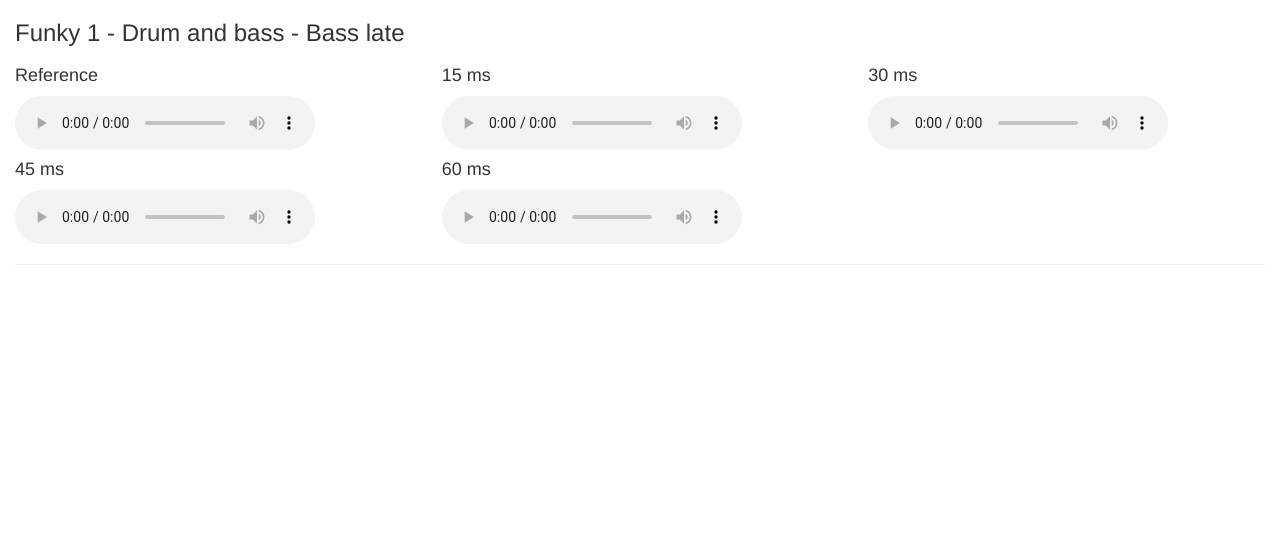
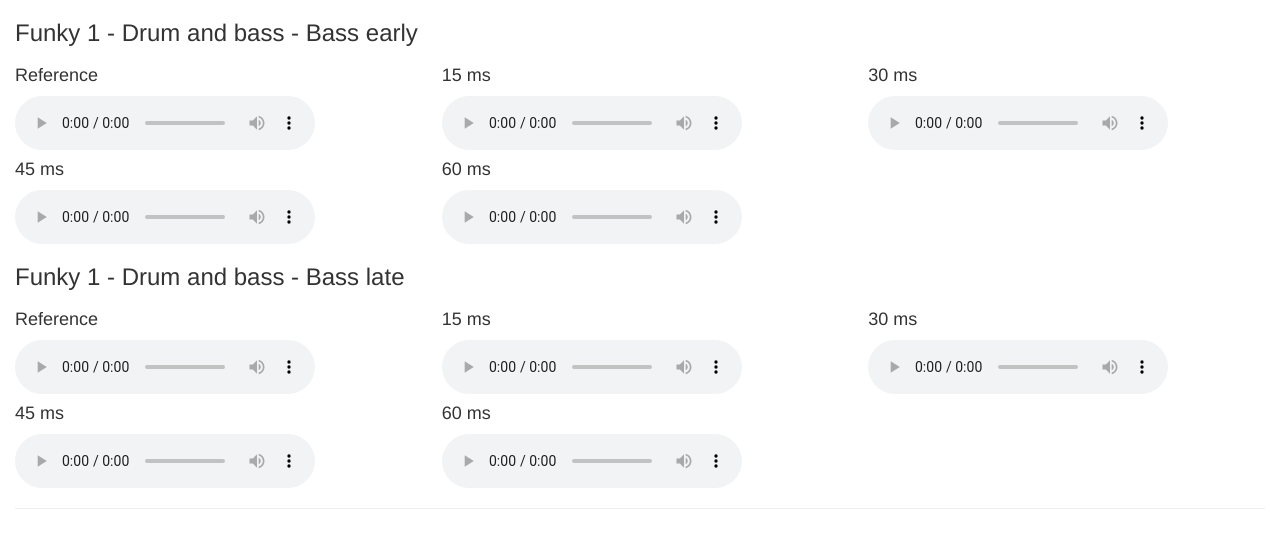
Before and after one commit to Thomas-Mout/grooveperception.github.io, a plain HTML site: page index.html in a window 1280 px wide. Drawn offline with nearby package versions, Linux system fonts and the light colour scheme.

Commit message:
Update index.html

```diff
--- a/index.html
+++ b/index.html
@@ -23,7 +23,7 @@
 	<div class="container-fluid">
 
 	<!-- Funky 1 - Drum and bass -->
-	  <h3>Funky 1 - Drum and bass - Bass late</h3>
+	  <h3>Funky 1 - Drum and bass - Bass early</h3>
 	  <div class="row">
 		<div class="col-sm-4">
 			<h4>Reference</h4>
@@ -36,7 +36,7 @@
 		<div class="col-sm-4">
 			<h4>15 ms</h4>
 			<audio controls>
-			<source src="audio_examples/sample_05_vocals/ground_truth.flac" type="audio/flac">
+			<source src="Audio/Track1_FunkyBssEarly_15ms.wav" type="audio/wave">
 			Your browser does not support the audio element.
 			</audio>
 		</div>
@@ -44,7 +44,7 @@
 		<div class="col-sm-4">
 			<h4>30 ms</h4>
 			<audio controls>
-			<source src="audio_examples/sample_05_vocals/demucs_v4.flac" type="audio/flac">
+			<source src="Audio/Track1_FunkyBssEarly_30ms.wav" type="audio/wave">
 			Your browser does not support the audio element.
 			</audio>
 		</div>
@@ -52,7 +52,7 @@
 		<div class="col-sm-4">
 			<h4>45 ms</h4>
 			<audio controls>
-			<source src="audio_examples/sample_05_vocals/demucs_v2.flac" type="audio/flac">
+			<source src="Audio/Track1_FunkyBssEarly_45ms.wav" type="audio/wave">
 			Your browser does not support the audio element.
 			</audio>
 		</div>
@@ -60,7 +60,52 @@
 		<div class="col-sm-4">
 			<h4>60 ms</h4>
 			<audio controls>
-			<source src="audio_examples/sample_05_vocals/demucs_v2.flac" type="audio/flac">
+			<source src="Audio/Track1_FunkyBssEarly_60ms.wav" type="audio/wave">
+			Your browser does not support the audio element.
+			</audio>
+		</div>
+
+	  </div>
+
+	<!-- Funky 1 - Drum and bass -->
+	  <h3>Funky 1 - Drum and bass - Bass late</h3>
+	  <div class="row">
+		<div class="col-sm-4">
+			<h4>Reference</h4>
+			<audio controls>
+			<source src="Audio/Track1_FunkyBssLate_0ms.wav" type="audio/wave">
+			Your browser does not support the audio element.
+			</audio>
+		</div>
+
+		<div class="col-sm-4">
+			<h4>15 ms</h4>
+			<audio controls>
+			<source src="Audio/Track1_FunkyBssLate_15ms.wav" type="audio/wave">
+			Your browser does not support the audio element.
+			</audio>
+		</div>
+
+		<div class="col-sm-4">
+			<h4>30 ms</h4>
+			<audio controls>
+			<source src="Audio/Track1_FunkyBssLate_30ms.wav" type="audio/wave">
+			Your browser does not support the audio element.
+			</audio>
+		</div>
+
+		<div class="col-sm-4">
+			<h4>45 ms</h4>
+			<audio controls>
+			<source src="Audio/Track1_FunkyBssLate_45ms.wav" type="audio/wave">
+			Your browser does not support the audio element.
+			</audio>
+		</div>
+
+		<div class="col-sm-4">
+			<h4>60 ms</h4>
+			<audio controls>
+			<source src="Audio/Track1_FunkyBssLate_60ms.wav" type="audio/wave">
 			Your browser does not support the audio element.
 			</audio>
 		</div>
```
